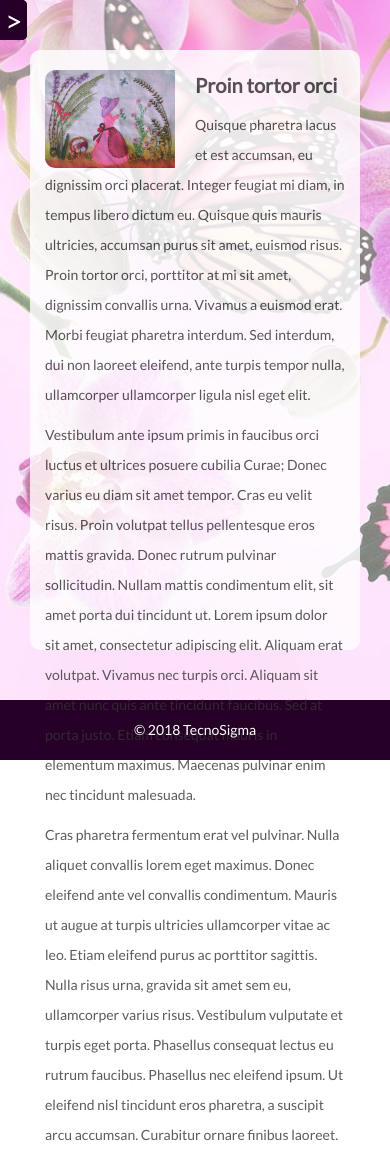
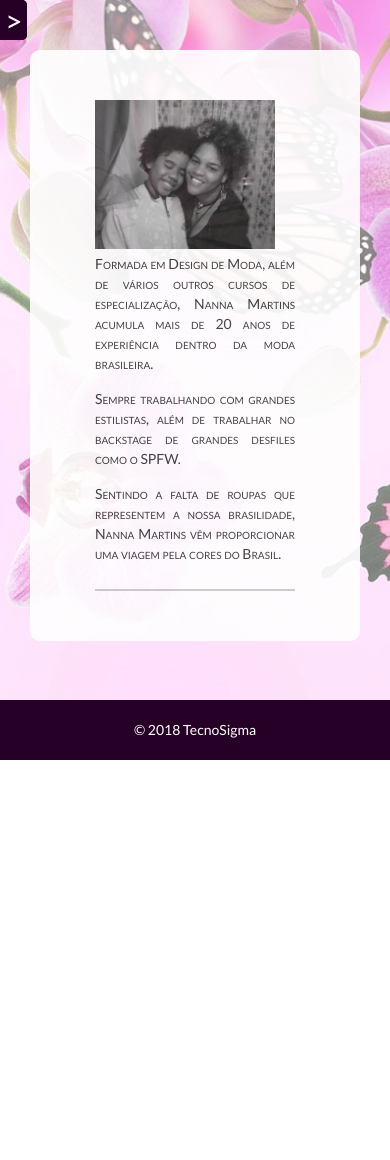
Before and after one commit to TecnoSigma/nanna-martins, a PHP site: page / in a window 390 px wide. Shown: the part 95-1255 px from the top of the page. After the commit the page ends 855 px from the top, so only its background shows below. Run offline with PHP 8.4, Linux system fonts and the light colour scheme.

Commit message:
Adding profile text

```diff
--- a/assets/css/mobile.css
+++ b/assets/css/mobile.css
@@ -133,4 +133,19 @@
     margin-left: 30px;
     margin-right: 30px;
   }
+
+  #profile img {
+    width: 100%;
+    height: 100%;
+    padding-bottom: 5px;
+    border-radius: 0px;
+  }
+
+  #profile p {
+    padding-bottom: 5px;
+    line-height: 20px;
+    font-size: 14px;
+    font-weight: 100;
+    font-variant: small-caps;
+  }
 }
--- a/assets/css/style.css
+++ b/assets/css/style.css
@@ -426,26 +426,35 @@ header .menu-links a:hover, header .menu-links a:focus {
   #display {
     z-index: -1;
     margin-top: -70px;
-    height: 600px;
+    height: 100%;
     background-color: #fff;
-    opacity: 0.8;
-    filter: alpha(opacity = 80);
+    opacity: 0.9;
+    filter: alpha(opacity = 90);
     border-radius: 10px;
   }
 
   #profile {
-    margin-top: 20px;
+    margin: 50px;
+    text-align: justify;
   }
 
-  #profile p:nth-child(2) {
+  #profile p {
+    padding-bottom: 20px;
+    line-height: 40px;
     font-size: 20px;
-    font-weight: bold;
+    font-weight: 100;
+    font-variant: small-caps;
   }
 
   #profile img {
     float: left;
-    width: 50%;
-    height: 50%;
+    width: 40%;
+    height: 40%;
+    filter: grayscale(100%);
     padding-right: 20px;
     border-radius: 10px;
   }
+
+  #profile hr {
+    border: 1px solid #cacaca;
+  }
--- a/index.html
+++ b/index.html
@@ -140,20 +140,17 @@
             <div id="display">
               <div class="container">
                 <div id="profile">
-                  <img src="assets/img/embroidery_template.jpg" alt="">
+                  <img src="assets/img/profile.png" alt="">
                   <p>
-                    Proin tortor orci
+                    Formada em Design de Moda, além de vários outros cursos de especialização, Nanna Martins acumula mais de 20 anos de experiência dentro da moda brasileira.
                   </p>
                   <p>
-                    Quisque pharetra lacus et est accumsan, eu dignissim orci placerat. Integer feugiat mi diam, in tempus libero dictum eu. Quisque quis mauris ultricies, accumsan purus sit amet, euismod risus. Proin tortor orci, porttitor at mi sit amet, dignissim convallis urna. Vivamus a euismod erat. Morbi feugiat pharetra interdum. Sed interdum, dui non laoreet eleifend, ante turpis tempor nulla, ullamcorper ullamcorper ligula nisl eget elit.
-                  </p>
-
-                  <p>
-                    Vestibulum ante ipsum primis in faucibus orci luctus et ultrices posuere cubilia Curae; Donec varius eu diam sit amet tempor. Cras eu velit risus. Proin volutpat tellus pellentesque eros mattis gravida. Donec rutrum pulvinar sollicitudin. Nullam mattis condimentum elit, sit amet porta dui tincidunt ut. Lorem ipsum dolor sit amet, consectetur adipiscing elit. Aliquam erat volutpat. Vivamus nec turpis orci. Aliquam sit amet nunc quis ante tincidunt faucibus. Sed at porta justo. Etiam consequat mauris in elementum maximus. Maecenas pulvinar enim nec tincidunt malesuada.
+                    Sempre trabalhando com grandes estilistas, além de trabalhar no backstage de grandes desfiles como o SPFW.
                   </p>
                   <p>
-                    Cras pharetra fermentum erat vel pulvinar. Nulla aliquet convallis lorem eget maximus. Donec eleifend ante vel convallis condimentum. Mauris ut augue at turpis ultricies ullamcorper vitae ac leo. Etiam eleifend purus ac porttitor sagittis. Nulla risus urna, gravida sit amet sem eu, ullamcorper varius risus. Vestibulum vulputate et turpis eget porta. Phasellus consequat lectus eu rutrum faucibus. Phasellus nec eleifend ipsum. Ut eleifend nisl tincidunt eros pharetra, a suscipit arcu accumsan. Curabitur ornare finibus laoreet.
+                    Sentindo a falta de roupas que representem a nossa brasilidade, Nanna Martins vêm proporcionar uma viagem pela cores do Brasil.
                   </p>
+                  <hr>
                 </div>
               </div>
             </div>
```
Also changed, not shown: assets/img/profile.png (added).
